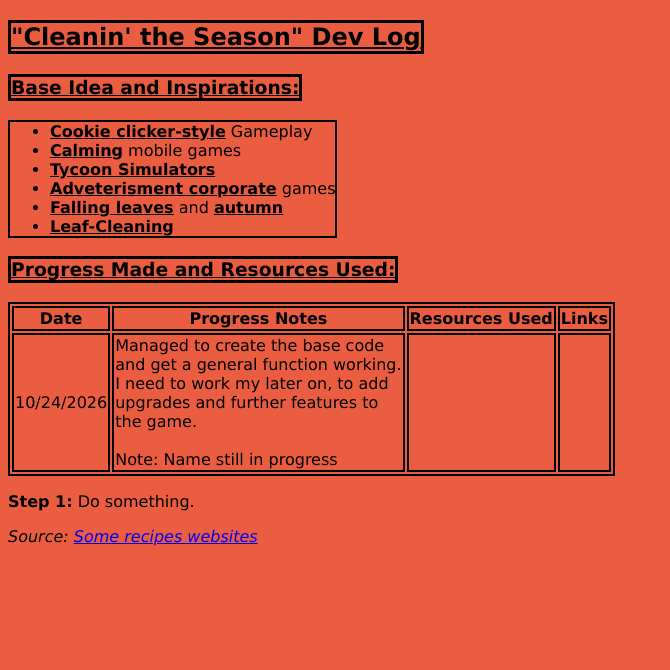
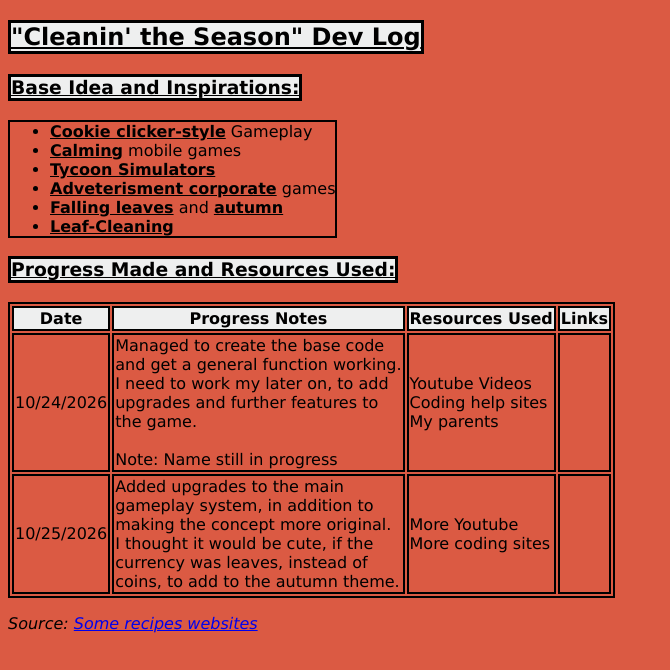
Before and after one commit to sktchsnstff/3-P-Unit-3-Project, a plain HTML site: page index.html in a window 1280 px wide. Shown: the whole page, without its empty margins (0-670 px from the left). Drawn offline with Linux system fonts and the light colour scheme.

Commit message:
Updated in class!

```diff
--- a/index.html
+++ b/index.html
@@ -22,10 +22,12 @@ Select ONE Additional Feature to Add
   <style>
     h2{font-family: Verdana, Geneva, Tahoma, sans-serif;
             border: 3px solid rgb(0, 0, 0);
-            width: fit-content}
+            width: fit-content;
+            background-color: rgb(238, 239, 239);}
     h3{font-family: Verdana, Geneva, Tahoma, sans-serif;
             border: 3px solid rgb(0, 0, 0);
-            width: fit-content}
+            width: fit-content;
+            background-color: rgb(238, 239, 239);}
     p{font-family: Verdana, Geneva, Tahoma, sans-serif;}
     ul{border: 2px solid rgb(0, 0, 0);
             width: fit-content;}
@@ -33,16 +35,17 @@ Select ONE Additional Feature to Add
     th{font-family: Verdana, Geneva, Tahoma, sans-serif;}
     td{font-family: Verdana, Geneva, Tahoma, sans-serif;}
     table{border: 2px solid black;}
-    th{border: 2px solid black}
+    th{border: 2px solid black;
+      background-color: rgb(238, 239, 239);}
     td{border: 2px solid black}
     .title{line-height: 0.5;}
-    .sections{line-height: 0.5}
+    .sections{line-height: 0.5;}
 
     body, html{
-      animation: colorChange 3.5s infinite alternate;}
+      animation: colorChange 5s infinite alternate;}
     @keyframes colorChange{
       0%{background-color: coral}
-      100%{background-color:rgb(231, 88, 62)}}
+      100%{background-color:rgb(219, 90, 67)}}
   </style>
 </head>
 
@@ -79,16 +82,27 @@ Select ONE Additional Feature to Add
         upgrades and further features to<br>
         the game.<br>
         <br>
-        Note: Name still in progress
-    </td>
+        Note: Name still in progress</td>
+        <td>Youtube Videos<br>
+            Coding help sites<br>
+            My parents</td>
         <td></td>
-        <td></td>
+      </tr>
+      <tr>
+        <td>10/25/2026</td>
+        <td>Added upgrades to the main <br>
+        gameplay system, in addition to<br>
+        making the concept more original.<br>
+        I thought it would be cute, if the<br>
+        currency was leaves, instead of<br>
+      coins, to add to the autumn theme.</td>
+      <td>More Youtube <br>
+          More coding sites<br>
+          </td>
+      <td></td>
       </tr>
     </tbody>
   </table>
-
-  <p><strong>Step 1:</strong> Do something.
-  </p>
 
   <p><em>Source: <a href="?">Some recipes websites</a></em></p>
 
```
